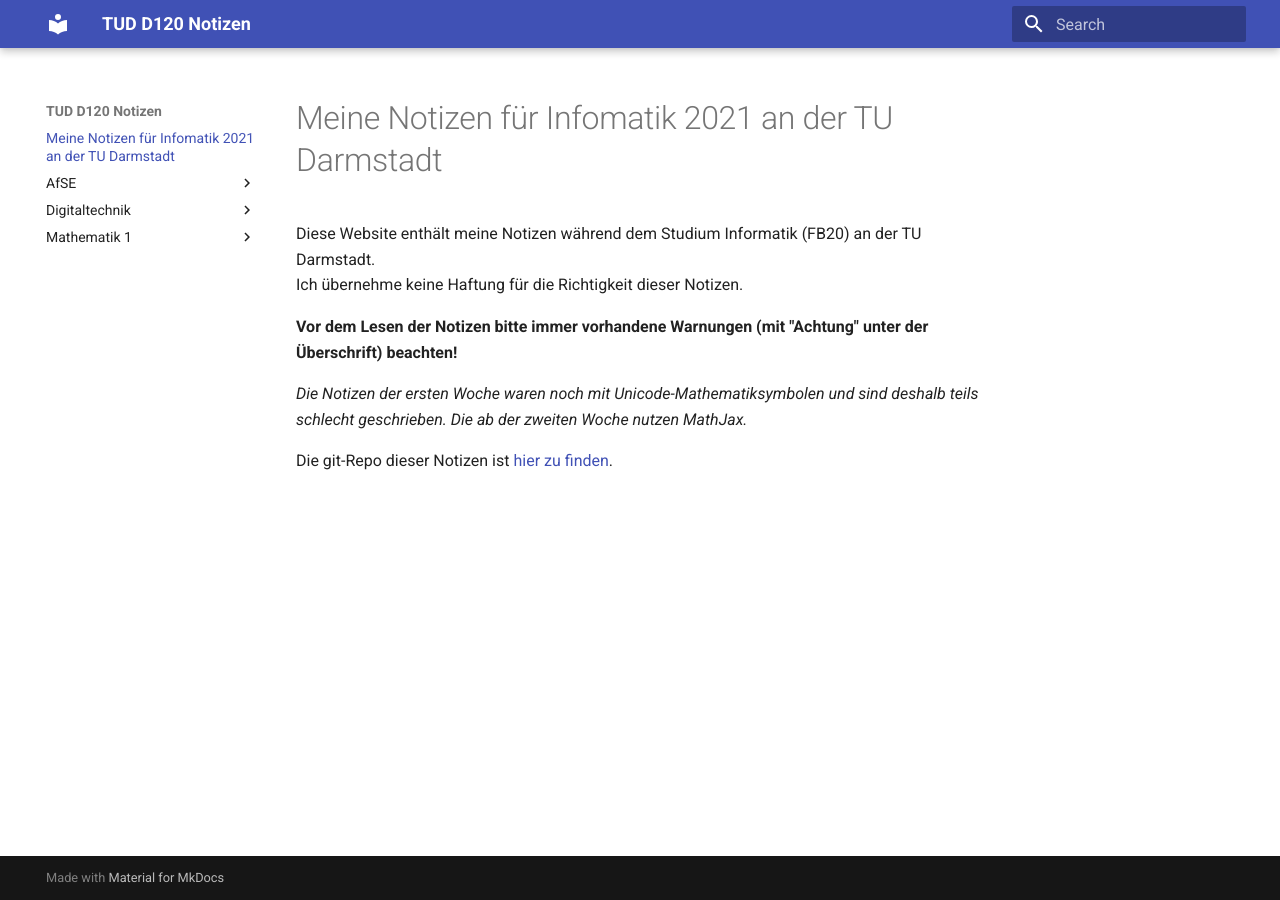
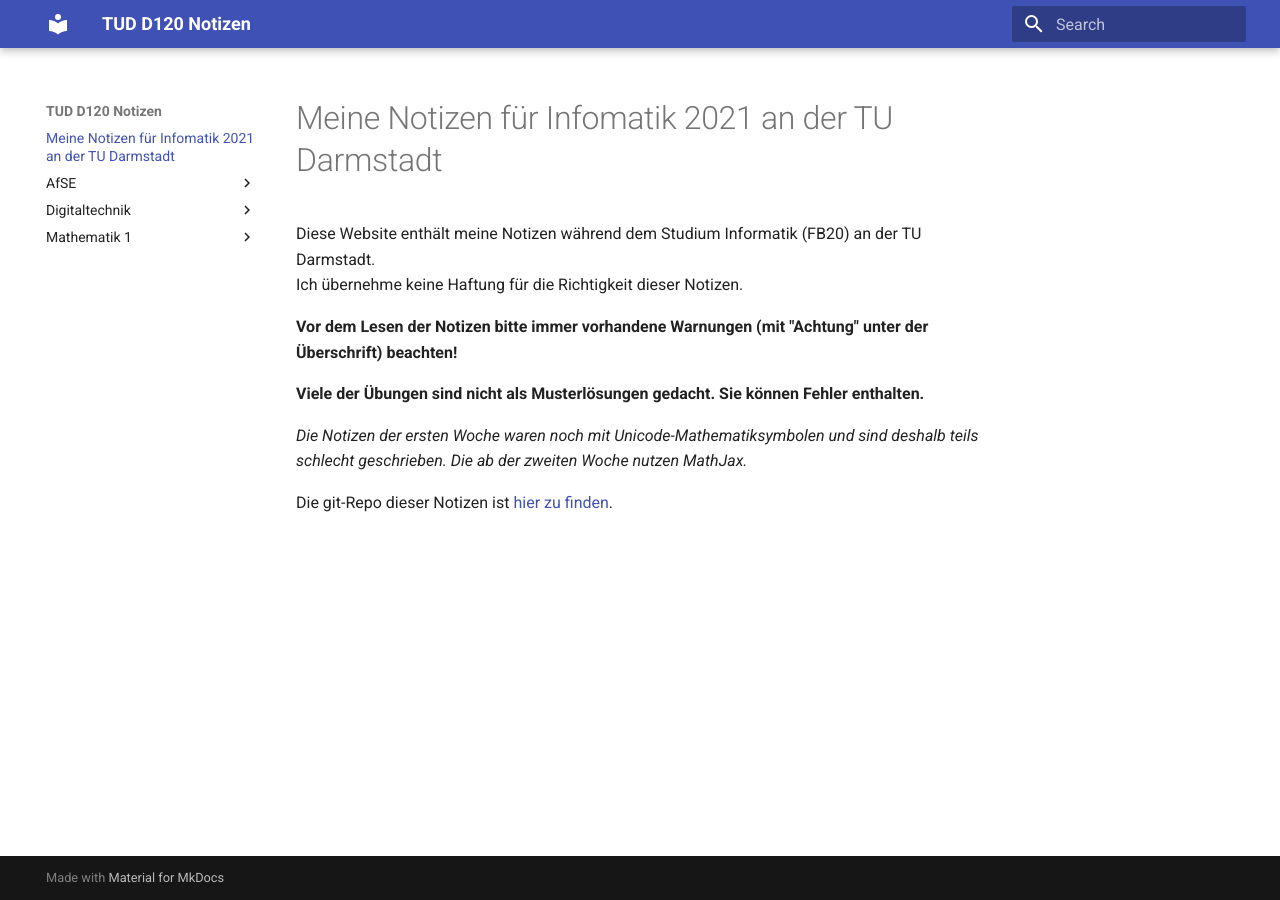
Before and after one commit to aurelilia/fb20-notes, an MkDocs documentation site: the page built from docs/index.md, in a window 1280 px wide. Built offline with MkDocs 1.6.1 and Material for MkDocs 9.7.7, drawn with Linux system fonts in a browser that asks for light colours.

Commit message:
Add warning

```diff
--- a/docs/index.md
+++ b/docs/index.md
@@ -5,6 +5,8 @@ Ich übernehme keine Haftung für die Richtigkeit dieser Notizen.
 
 **Vor dem Lesen der Notizen bitte immer vorhandene Warnungen (mit "Achtung" unter der Überschrift) beachten!**
 
+**Viele der Übungen sind nicht als Musterlösungen gedacht. Sie können Fehler enthalten.**
+
 *Die Notizen der ersten Woche waren noch mit Unicode-Mathematiksymbolen und sind deshalb teils schlecht geschrieben. Die ab der zweiten Woche nutzen MathJax.*
 
 Die git-Repo dieser Notizen ist [hier zu finden](https://git.angm.xyz/ellie/fb20-notes).
```
